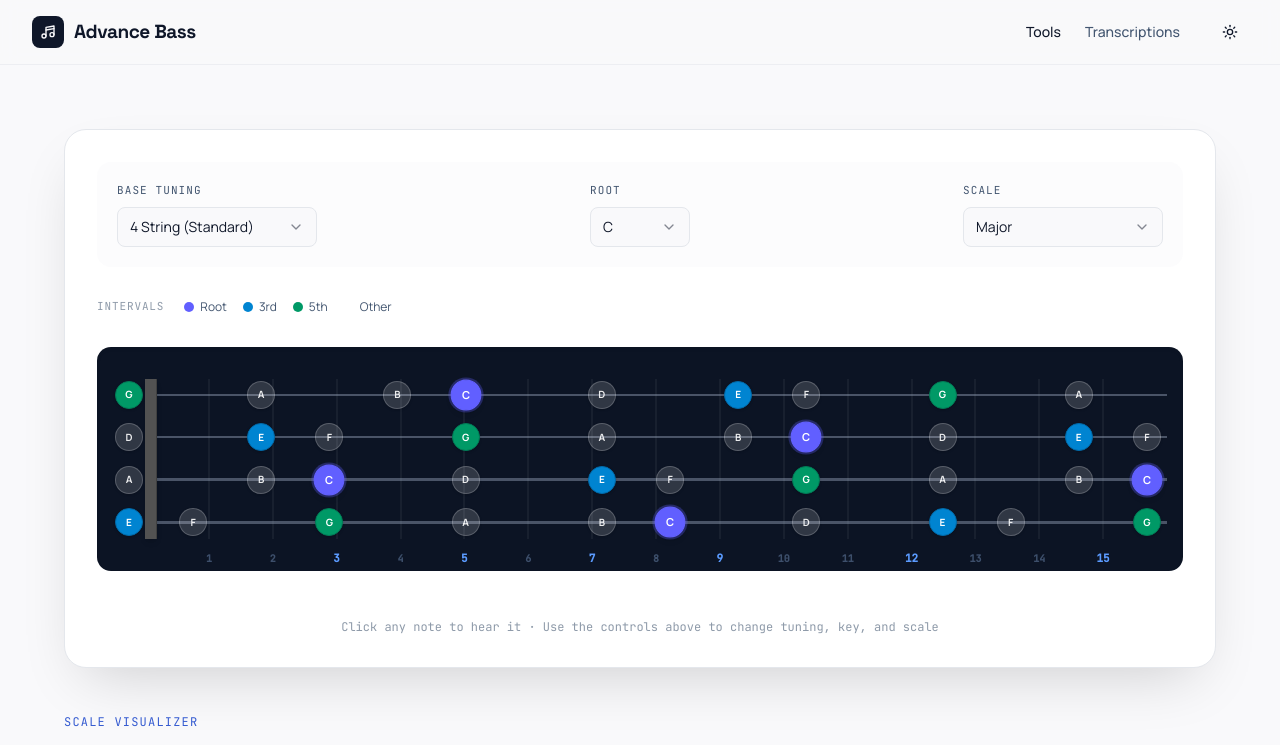
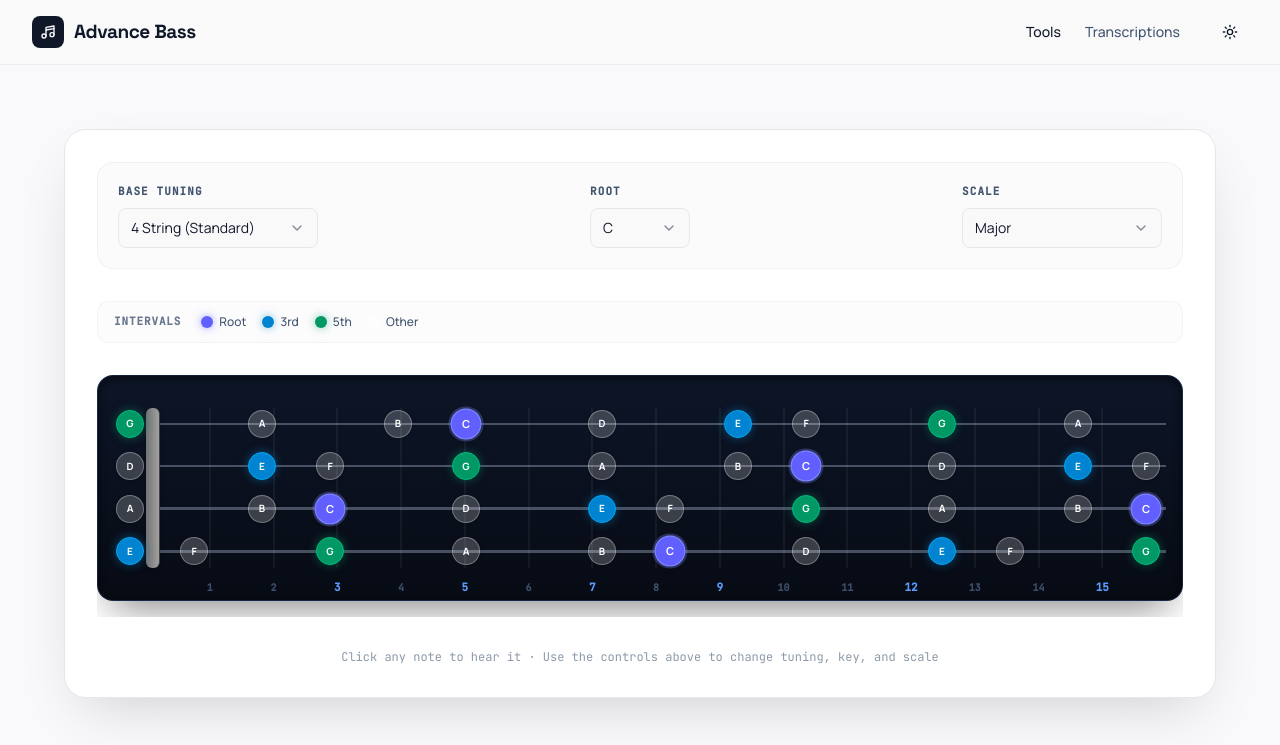
Before and after one commit to resonantdoghouse/advancebass, a Next.js app: page /tools/scale-visualizer in a window 1280 px wide. Shown: the top 745 px of the page. Built offline with nearby package versions, Linux system fonts and the light colour scheme.

Commit message:
style: enhance visual design system, tool card hover states, and fretboard aesthetics

```diff
--- a/src/app/globals.css
+++ b/src/app/globals.css
@@ -88,7 +88,8 @@ body {
 
 /* Custom scrollbar */
 ::-webkit-scrollbar {
-  width: 10px;
+  width: 8px;
+  height: 8px;
 }
 
 ::-webkit-scrollbar-track {
@@ -96,5 +97,48 @@ body {
 }
 
 ::-webkit-scrollbar-thumb {
-  @apply bg-muted rounded-full hover:bg-muted-foreground/50 transition-colors;
+  @apply bg-muted/80 rounded-full hover:bg-muted-foreground/40 transition-colors;
 }
+
+/* Studio & Glassmorphism design utility classes */
+.glass-panel {
+  background: rgba(255, 255, 255, 0.7);
+  backdrop-filter: blur(12px);
+  -webkit-backdrop-filter: blur(12px);
+  border: 1px solid rgba(220, 226, 240, 0.8);
+}
+
+.dark .glass-panel {
+  background: rgba(17, 26, 46, 0.75);
+  backdrop-filter: blur(16px);
+  -webkit-backdrop-filter: blur(16px);
+  border: 1px solid rgba(255, 255, 255, 0.08);
+}
+
+.glow-primary {
+  box-shadow: 0 0 40px -10px rgba(48, 86, 211, 0.35);
+}
+
+.dark .glow-primary {
+  box-shadow: 0 0 50px -10px rgba(91, 155, 255, 0.35);
+}
+
+.glow-emerald {
+  box-shadow: 0 0 30px -8px rgba(16, 185, 129, 0.4);
+}
+
+/* Fretboard visual container styling */
+.fretboard-container {
+  background: linear-gradient(180deg, #0d1527 0%, #070b14 100%);
+  box-shadow: inset 0 2px 8px rgba(0, 0, 0, 0.6), 0 20px 40px -15px rgba(0, 0, 0, 0.5);
+  border: 1px solid rgba(91, 155, 255, 0.15);
+}
+
+/* Subtle card hover transition */
+.interactive-card {
+  transition: transform 0.2s cubic-bezier(0.16, 1, 0.3, 1), box-shadow 0.2s cubic-bezier(0.16, 1, 0.3, 1), border-color 0.2s ease;
+}
+
+.interactive-card:hover {
+  transform: translateY(-2px);
+}
--- a/src/components/tools/ArpeggioVisualizer.tsx
+++ b/src/components/tools/ArpeggioVisualizer.tsx
@@ -56,27 +56,27 @@ export function ArpeggioVisualizer() {
 
   // Helper to determine note color class based on interval
   const getNoteColorClass = (note: string, isRootNote: boolean): string => {
-      if (isRootNote) return "bg-indigo-500 text-white border-indigo-500 ring-2 ring-indigo-500/30 dark:ring-indigo-400/30"; // Root: Indigo
+      if (isRootNote) return "bg-indigo-500 text-white border-indigo-400 ring-2 ring-indigo-400/30 shadow-[0_0_14px_rgba(99,102,241,0.7)] scale-110";
 
       const interval = getInterval(rootNote, note);
 
       // Major/Minor 3rd (3 or 4 semitones)
       if (interval === 3 || interval === 4) {
-          return "bg-sky-600 text-white border-sky-700"; // 3rd: Sky
+          return "bg-sky-600 text-white border-sky-500 shadow-[0_0_10px_rgba(2,132,199,0.5)]";
       }
 
       // Perfect/Diminished/Augmented 5th (6, 7, 8 semitones)
       if (interval === 6 || interval === 7 || interval === 8) {
-          return "bg-emerald-600 text-white border-emerald-700"; // 5th: Emerald
+          return "bg-emerald-600 text-white border-emerald-500 shadow-[0_0_10px_rgba(5,150,105,0.5)]";
       }
 
       // Major/Minor 7th (10 or 11 semitones) or 6th for fully dim7 (9 semitones - bb7)
       if (interval === 9 || interval === 10 || interval === 11) {
-          return "bg-amber-600 text-white border-amber-700"; // 7th: Amber/Orange
+          return "bg-amber-600 text-white border-amber-500 shadow-[0_0_10px_rgba(217,119,6,0.5)]";
       }
 
       // Default Chord Note
-      return "bg-white/15 text-white/90 border-white/20";
+      return "bg-white/20 text-white border-white/30 hover:bg-white/30";
   };
 
 
@@ -232,14 +232,14 @@ export function ArpeggioVisualizer() {
                 ))}
               </div>
 
-              {/* Always-dark fretboard */}
+              {/* Fretboard container with studio dark theme */}
               <div
                   id="fretboard-container"
-                  className="flex-1 select-none pl-4 pr-4 py-8 rounded-[14px] shadow-inner relative"
-                  style={{ background: "#0c1424" }}>
+                  className="flex-1 select-none pl-4 pr-4 py-8 rounded-[16px] relative fretboard-container border border-slate-700/60 shadow-[0_20px_50px_-15px_rgba(0,0,0,0.7)]"
+              >
 
                   {/* Nut */}
-                  <div className="absolute left-4 top-8 bottom-8 w-3 bg-neutral-600 shadow-md z-10 border-r border-neutral-700"></div>
+                  <div className="absolute left-4 top-8 bottom-8 w-3.5 bg-gradient-to-r from-neutral-500 to-neutral-400 shadow-md z-10 border-r border-neutral-700 rounded-sm"></div>
 
                   {/* Strings & Frets Container */}
                   <div className="relative flex flex-col justify-between" style={{ height: `${numStrings * 40}px` }}>
--- a/src/components/tools/ScaleVisualizer.tsx
+++ b/src/components/tools/ScaleVisualizer.tsx
@@ -57,22 +57,22 @@ export function ScaleVisualizer() {
 
   // Helper to determine note color class based on interval
   const getNoteColorClass = (note: string, isRootNote: boolean): string => {
-      if (isRootNote) return "bg-indigo-500 text-white border-indigo-500 ring-2 ring-indigo-500/30 dark:ring-indigo-400/30"; // Root: Indigo (Softer border/ring)
+      if (isRootNote) return "bg-indigo-500 text-white border-indigo-400 ring-2 ring-indigo-400/30 shadow-[0_0_14px_rgba(99,102,241,0.7)] scale-110";
 
       const interval = getInterval(rootNote, note);
 
       // Major/Minor 3rd (3 or 4 semitones)
       if (interval === 3 || interval === 4) {
-          return "bg-sky-600 text-white border-sky-700"; // 3rd: Sky (Darker for A11Y)
+          return "bg-sky-600 text-white border-sky-500 shadow-[0_0_10px_rgba(2,132,199,0.5)]";
       }
 
       // Perfect 5th (7 semitones)
       if (interval === 7) {
-          return "bg-emerald-600 text-white border-emerald-700"; // 5th: Emerald (Darker for A11Y)
+          return "bg-emerald-600 text-white border-emerald-500 shadow-[0_0_10px_rgba(5,150,105,0.5)]";
       }
 
       // Default Scale Note
-      return "bg-white/15 text-white/90 border-white/20";
+      return "bg-white/20 text-white border-white/30 hover:bg-white/30";
   };
 
 
@@ -84,11 +84,11 @@ export function ScaleVisualizer() {
     <div className="w-full rounded-[22px] border border-border bg-card shadow-[0_24px_60px_-20px_rgba(0,0,0,0.18)] dark:shadow-[0_30px_70px_-20px_rgba(0,0,0,0.8)] p-6 md:p-8 space-y-8">
 
         {/* Controls */}
-        <div className="flex flex-col md:flex-row gap-4 items-end justify-between bg-muted/20 p-5 rounded-[14px]">
+        <div className="flex flex-col md:flex-row gap-4 items-end justify-between bg-muted/30 border border-border/50 p-5 rounded-[16px] backdrop-blur">
             <div className="flex flex-col gap-2 w-full md:w-auto">
-                <span className="font-mono text-[11px] tracking-[0.1em] text-muted-foreground uppercase">Base Tuning</span>
+                <span className="font-mono text-[11px] tracking-[0.1em] text-muted-foreground uppercase font-semibold">Base Tuning</span>
                 <Select value={selectedPresetId} onValueChange={setSelectedPresetId}>
-                    <SelectTrigger className="w-full md:w-[200px]">
+                    <SelectTrigger className="w-full md:w-[200px] bg-background/60">
                         <SelectValue placeholder="Select Tuning" />
                     </SelectTrigger>
                     <SelectContent>
@@ -100,9 +100,9 @@ export function ScaleVisualizer() {
             </div>
 
             <div className="flex flex-col gap-2 w-full md:w-auto">
-                <span className="font-mono text-[11px] tracking-[0.1em] text-muted-foreground uppercase">Root</span>
+                <span className="font-mono text-[11px] tracking-[0.1em] text-muted-foreground uppercase font-semibold">Root</span>
                 <Select value={rootNote} onValueChange={setRootNote}>
-                    <SelectTrigger className="w-full md:w-[100px]">
+                    <SelectTrigger className="w-full md:w-[100px] bg-background/60">
                         <SelectValue />
                     </SelectTrigger>
                     <SelectContent>
@@ -114,9 +114,9 @@ export function ScaleVisualizer() {
             </div>
 
             <div className="flex flex-col gap-2 w-full md:w-auto">
-                <span className="font-mono text-[11px] tracking-[0.1em] text-muted-foreground uppercase">Scale</span>
+                <span className="font-mono text-[11px] tracking-[0.1em] text-muted-foreground uppercase font-semibold">Scale</span>
                 <Select value={scaleType} onValueChange={(val) => setScaleType(val as keyof typeof SCALES)}>
-                    <SelectTrigger className="w-full md:w-[200px]">
+                    <SelectTrigger className="w-full md:w-[200px] bg-background/60">
                         <SelectValue />
                     </SelectTrigger>
                     <SelectContent>
@@ -129,16 +129,16 @@ export function ScaleVisualizer() {
         </div>
 
         {/* Interval legend */}
-        <div className="flex flex-wrap gap-4 items-center text-xs text-muted-foreground">
-            <span className="font-mono text-[11px] tracking-[0.08em] uppercase text-muted-foreground/60 mr-1">Intervals</span>
+        <div className="flex flex-wrap gap-4 items-center text-xs text-muted-foreground bg-muted/20 px-4 py-3 rounded-[12px] border border-border/40">
+            <span className="font-mono text-[11px] tracking-[0.08em] uppercase text-muted-foreground/80 font-semibold mr-1">Intervals</span>
             {[
-              { color: "bg-indigo-500", label: "Root" },
-              { color: "bg-sky-600", label: "3rd" },
-              { color: "bg-emerald-600", label: "5th" },
-              { color: "bg-white/30", label: "Other" },
+              { color: "bg-indigo-500 shadow-[0_0_8px_rgba(99,102,241,0.6)]", label: "Root" },
+              { color: "bg-sky-600 shadow-[0_0_8px_rgba(2,132,199,0.5)]", label: "3rd" },
+              { color: "bg-emerald-600 shadow-[0_0_8px_rgba(5,150,105,0.5)]", label: "5th" },
+              { color: "bg-white/30 border border-white/40", label: "Other" },
             ].map(({ color, label }) => (
-              <div key={label} className="flex items-center gap-1.5">
-                <span className={`w-2.5 h-2.5 rounded-full ${color} block`} />
+              <div key={label} className="flex items-center gap-1.5 font-medium">
+                <span className={`w-3 h-3 rounded-full ${color} block`} />
                 <span>{label}</span>
               </div>
             ))}
@@ -151,14 +151,14 @@ export function ScaleVisualizer() {
                &larr; Scroll to see higher frets &rarr;
             </div>
 
-            {/* Always-dark fretboard */}
+            {/* Fretboard container with studio dark theme */}
             <div
                 id="fretboard-container"
-                className="min-w-[800px] select-none pl-12 pr-4 py-8 rounded-[14px] shadow-inner relative"
-                style={{ background: "#0c1424" }}>
+                className="min-w-[800px] select-none pl-12 pr-4 py-8 rounded-[16px] relative fretboard-container border border-slate-700/60 shadow-[0_20px_50px_-15px_rgba(0,0,0,0.7)]"
+            >
 
                 {/* Nut */}
-                <div className="absolute left-12 top-8 bottom-8 w-3 bg-neutral-600 shadow-md z-10 border-r border-neutral-700"></div>
+                <div className="absolute left-12 top-8 bottom-8 w-3.5 bg-gradient-to-r from-neutral-500 to-neutral-400 shadow-md z-10 border-r border-neutral-700 rounded-sm"></div>
 
                 {/* Strings & Frets Container */}
                 <div className="relative flex flex-col justify-between" style={{ height: `${numStrings * 40}px` }}> {/* 40px spacing */}
```
Also changed, not shown: src/app/page.tsx (+15 -30 lines), src/app/tools/ToolsGallery.tsx (+27 -25 lines).
